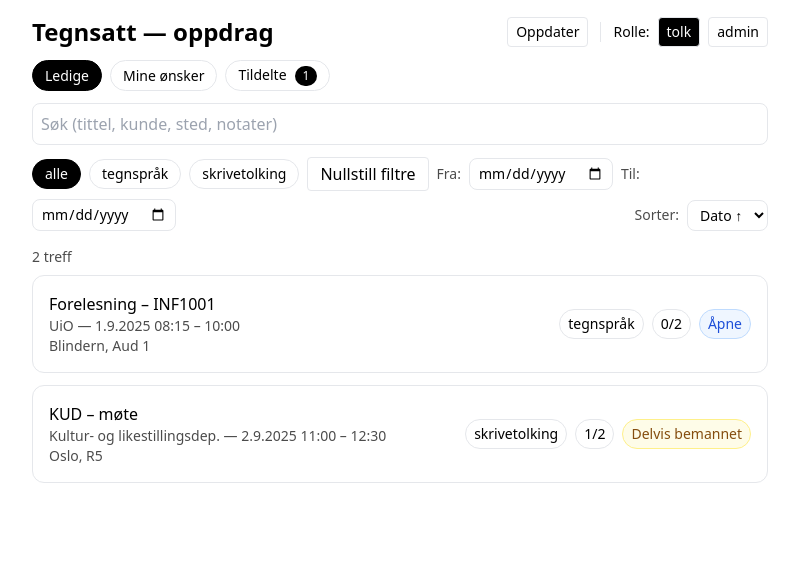
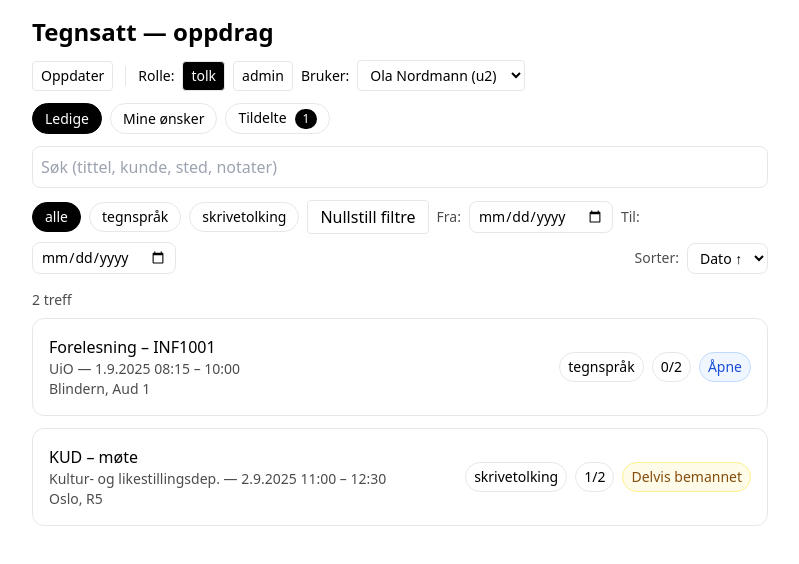
Before and after one commit to bizmomsara/bizmomsara-tegnsatt-coordinator-prototype, a Next.js app: page / in a window 1280 px wide. Shown: the top 564 px of the page, without its empty margins (240-1039 px from the left). Built offline with nearby package versions, Linux system fonts and the light colour scheme.

Commit message:
Update page.jsx

```diff
--- a/app/page.jsx
+++ b/app/page.jsx
@@ -60,12 +60,14 @@ export default function Page() {
   const [openId, setOpenId] = useState(null);
   const [busyId, setBusyId] = useState(null);
 
+  // Demo: innlogget tolk kan velges i UI når rolle = 'tolk'
+  const [currentUserId, setCurrentUserId] = useState('u2');
+
   // Ulest-varsler (badger)
   const [seenAssignedIds, setSeenAssignedIds] = useState([]); // tolk: tildelte jeg har “sett”
   const [seenWishIds, setSeenWishIds] = useState([]);         // admin: oppdrag med påmeldte jeg har “sett”
 
   const views = role === 'admin' ? ADMIN_VIEWS : VIEWS;
-  const currentUserId = role === 'tolk' ? 'u2' : 'u1'; // demo-bruker
 
   // --- LES fra localStorage ---
   useEffect(() => {
@@ -83,6 +85,7 @@ export default function Page() {
       if (typeof s.to === 'string') setTo(s.to);
       if (Array.isArray(s.seenAssignedIds)) setSeenAssignedIds(s.seenAssignedIds);
       if (Array.isArray(s.seenWishIds)) setSeenWishIds(s.seenWishIds);
+      if (s.currentUserId) setCurrentUserId(s.currentUserId);
     } catch {}
   }, []);
 
@@ -103,14 +106,28 @@ export default function Page() {
   }, []);
   useEffect(() => { load(); }, [load]);
 
+  // Sett en fornuftig default-to lk når lista endres
+  useEffect(() => {
+    if (role !== 'tolk') return;
+    const tolker = (interpreters || []).filter(u => u.role === 'tolk');
+    if (tolker.length && !tolker.some(u => u.id === currentUserId)) {
+      setCurrentUserId(tolker[0].id);
+    }
+  }, [role, interpreters, currentUserId]);
+
+  // Nullstill ulest-merker for tildelte når du bytter “innlogget” tolk
+  useEffect(() => {
+    if (role === 'tolk') setSeenAssignedIds([]);
+  }, [currentUserId, role]);
+
   // --- LAGRE til localStorage ---
   useEffect(() => {
     if (typeof window === 'undefined') return;
     try {
-      const s = { role, view, query, typeFilter, sortBy, from, to, seenAssignedIds, seenWishIds };
+      const s = { role, view, query, typeFilter, sortBy, from, to, seenAssignedIds, seenWishIds, currentUserId };
       localStorage.setItem(STORAGE_KEY, JSON.stringify(s));
     } catch {}
-  }, [role, view, query, typeFilter, sortBy, from, to, seenAssignedIds, seenWishIds]);
+  }, [role, view, query, typeFilter, sortBy, from, to, seenAssignedIds, seenWishIds, currentUserId]);
 
   // Avledet data
   const dynamicTypes = useMemo(() => {
@@ -357,6 +374,25 @@ export default function Page() {
           >
             admin
           </button>
+
+          {/* Når rolle = tolk: velg hvilken tolk du ser som (demo) */}
+          {role === 'tolk' && (
+            <>
+              <span className="text-sm">Bruker:</span>
+              <select
+                value={currentUserId}
+                onChange={(e) => setCurrentUserId(e.target.value)}
+                className="border rounded px-2 py-1 text-sm bg-white"
+                title="Velg hvilken tolk du ser som"
+              >
+                {(interpreters || []).filter(u => u.role === 'tolk').map(u => (
+                  <option key={u.id} value={u.id}>
+                    {u.name} ({u.id})
+                  </option>
+                ))}
+              </select>
+            </>
+          )}
         </div>
       </div>
 
```
